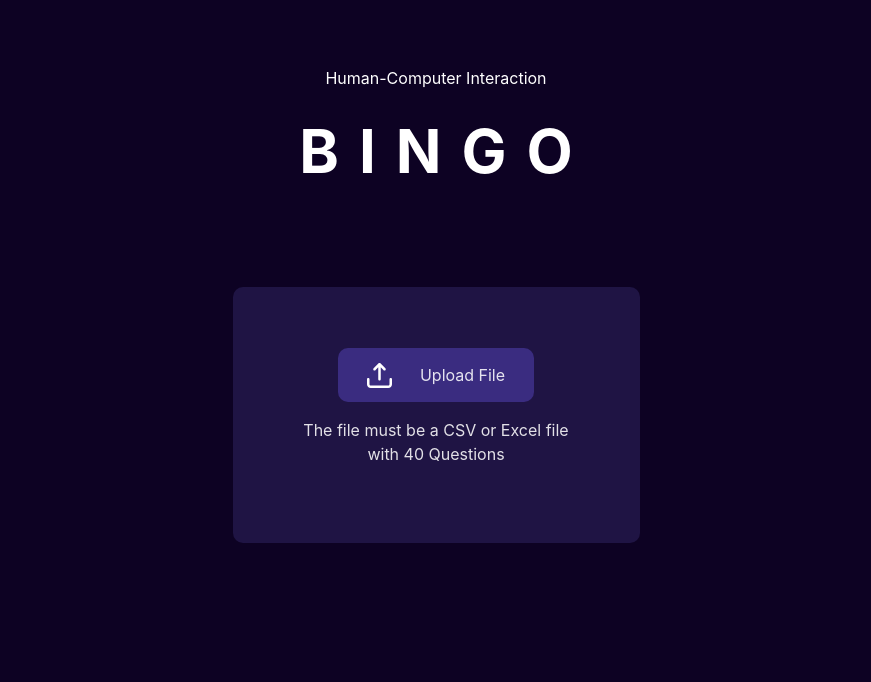
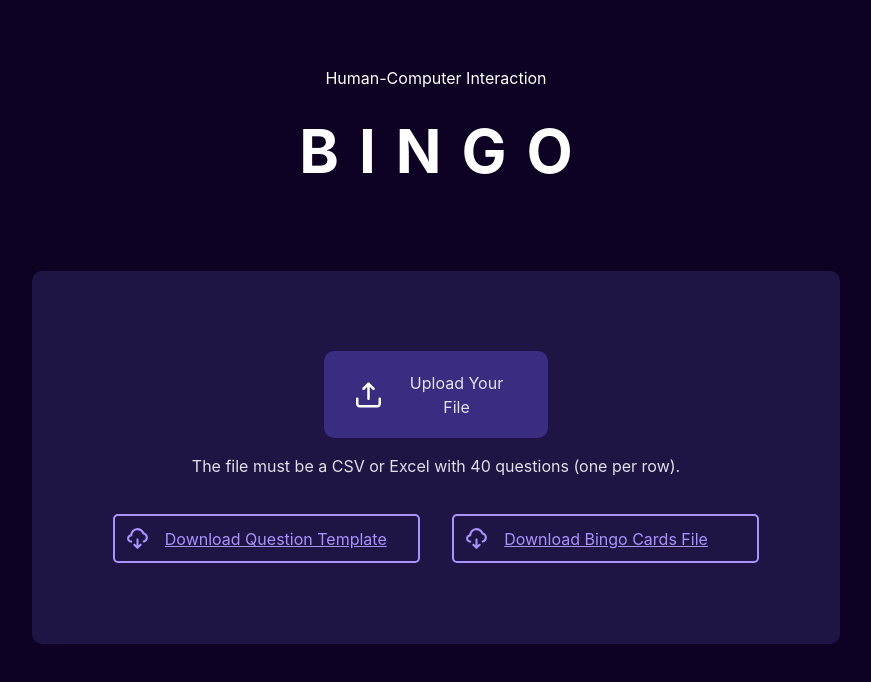
Before and after one commit to AndresNei20/Bingo-HCI, a React (Vite) app: page / in a window 1280 px wide. Shown: the top 682 px of the page, without its empty margins (204-1075 px from the left). Built offline with nearby package versions, Linux system fonts and the light colour scheme.

Commit message:
added download files

```diff
--- a/src/components/fileupload/FileUpload.jsx
+++ b/src/components/fileupload/FileUpload.jsx
@@ -1,9 +1,16 @@
 import "./fileupload.css";
-import React from "react";
+import React, { useState } from "react";
 import Papa from "papaparse"; // For CSV parsing
 import * as XLSX from "xlsx"; // For Excel parsing
 
+// Google Sheets CSV URL (this will act as the template for teachers to download)
+const templateUrl = "https://docs.google.com/spreadsheets/d/1Ugag0wfHr8lRwSVsqVXMn9rn9ITgxtX-d9j2qPg_JDk/export?format=xlsx";
+const materialUrl = "https://drive.google.com/uc?export=download&id=1cwE-9_Oz7nCtHdY552PM6J6oc2ashqMG"
+
+
 const FileUpload = ({ onFileUpload }) => {
+  const [fileUploaded, setFileUploaded] = useState(false); // State to track if file has been uploaded
+
   // Function to handle file upload and parse CSV or Excel
   const handleFileUpload = (e) => {
     const file = e.target.files[0];
@@ -15,6 +22,7 @@ const FileUpload = ({ onFileUpload }) => {
         complete: (result) => {
           const questions = result.data.map((row) => row[0]).slice(0, 40);
           onFileUpload(questions); // Send questions back to App component
+          setFileUploaded(true); // Mark file as uploaded
         },
         error: (error) => console.error("Error parsing CSV file:", error),
       });
@@ -29,13 +37,13 @@ const FileUpload = ({ onFileUpload }) => {
         const json = XLSX.utils.sheet_to_json(worksheet, { header: 1 });
         const questions = json.map((row) => row[0]).slice(0, 40);
         onFileUpload(questions); // Send questions back to App component
+        setFileUploaded(true); // Mark file as uploaded
       };
       reader.readAsArrayBuffer(file);
     } else {
       console.error("Unsupported file format");
     }
   };
-
 
   return (
     <div className="file-upload">
@@ -49,11 +57,29 @@ const FileUpload = ({ onFileUpload }) => {
       />
 
       {/* Custom label to style the input */}
-      <label htmlFor="file" className="custom-file-upload">
-        <img className="upload-icon" src="./uploadicon.svg" alt="Upload icon" /> {/* Add your icon here */}
-        Upload File
-      </label>
-      <p className="directions-upload">The file must be a CSV or Excel file with 40 Questions</p>
+      {!fileUploaded && (
+        <>
+          <label htmlFor="file" className="custom-file-upload">
+            <img className="upload-icon" src="./uploadicon.svg" alt="Upload icon" /> {/* Add your icon here */}
+            Upload Your File
+          </label>
+          <p className="directions-upload">The file must be a CSV or Excel with 40 questions (one per row).</p>
+
+          <div className="download-links">
+          <a href={templateUrl} download="question-template.xlsx" className="download-template-btn">
+          <img className="upload-icon" src="./download.svg" alt="Upload icon" />
+          Download Question Template
+          </a>
+          <a href={materialUrl} download="bingo-cards.pdf" className="download-template-btn">
+          <img className="upload-icon" src="./download.svg" alt="Upload icon" />
+            Download Bingo Cards File
+          </a>
+          </div>
+
+        </>
+      )}
+
+      {fileUploaded && <p className="upload-success-message">File uploaded successfully!</p>}
     </div>
   );
 };
--- a/src/components/fileupload/fileupload.css
+++ b/src/components/fileupload/fileupload.css
@@ -1,8 +1,8 @@
 .file-upload {
     background-color: #3b2f7567;
     border: 2px;
-    padding: 15%;
-    margin-top: 20%;
+    padding: 10%;
+    margin-top: 8%;
     border-radius: 10px;
     display: flex;
     flex-direction: column;
@@ -15,12 +15,12 @@
     display: flex;
     flex-direction: row;
     justify-content: center;
-    gap: 20%;
-    width: 140px;
-    padding-left: 10%;
-    padding-right: 10%;
-    padding-top: 5%;
-    padding-bottom: 5%;
+    gap: 10%;
+    width: 160px;
+    padding-left: 5%;
+    padding-right: 5%;
+    padding-top: 3%;
+    padding-bottom: 3%;
     border-radius: 10px;
     cursor: pointer;
 }
@@ -32,3 +32,33 @@
 .upload-icon {
     width: 25px;
 }
+
+.download-links{
+    display: flex;
+    flex-direction: row;
+    width: 100%;
+    margin: 0 auto;
+    justify-content: center;
+    align-items: center;
+    gap: 5%;
+    margin-top: 20px;
+}
+
+.download-template-btn{
+    color: #aa93ff;
+    display: flex;
+    flex-direction: row;
+    justify-content: start;
+    text-align: center;
+    align-items: center;
+    gap: 15px;
+    border: 2px solid #aa93ff;
+    border-radius: 5px;
+    width: 380px;
+    padding: 10px;
+
+}
+
+.download-template-btn:hover{
+   background-color: #110c315b;
+}
```
Also changed, not shown: public/download.svg (added).
